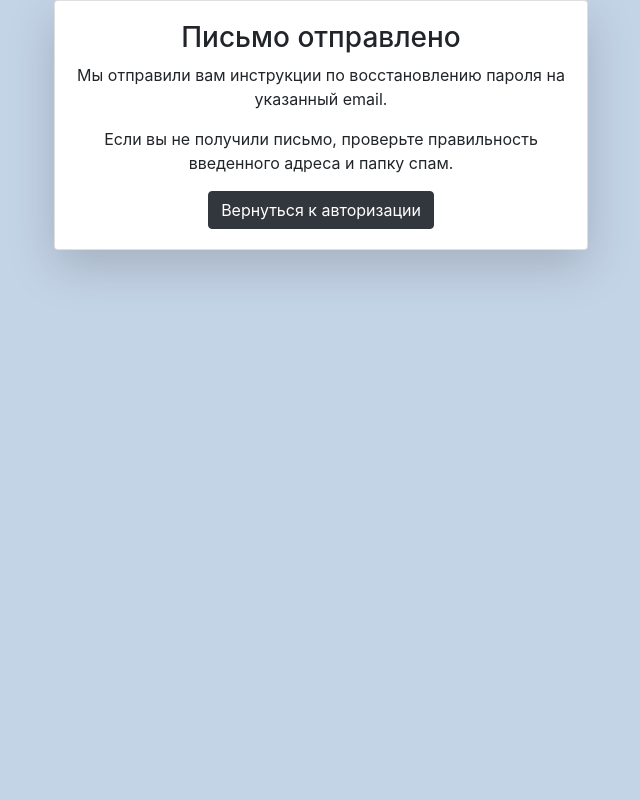
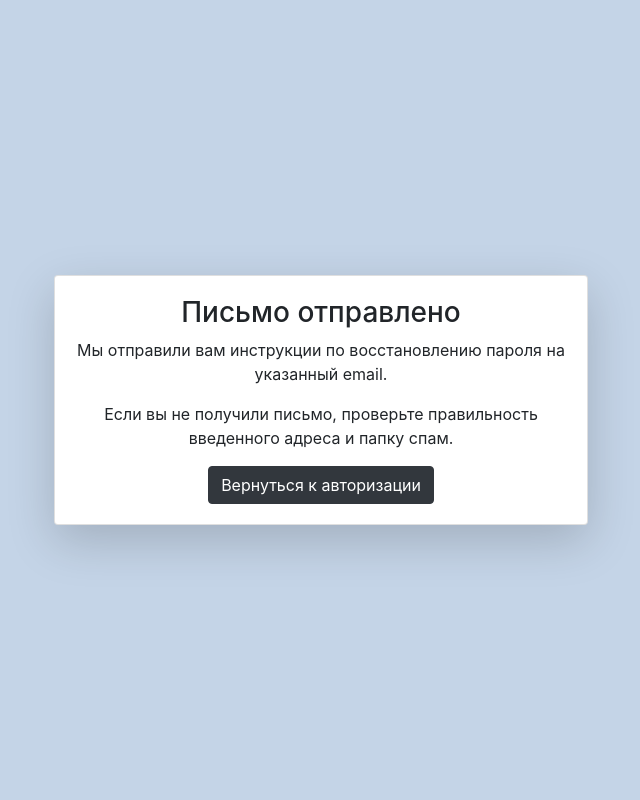
Before and after one commit to R1Jedi/my-django-app, a Django app: page /users/password-reset/done/ in a window 1280 px wide. Shown: the whole page, without its empty margins (319-959 px from the left). Run offline with Django 3.2, Linux system fonts and the light colour scheme; some libraries are stand-ins or nearby versions.

Commit message:
Перенес в центр рамку в html, связанных со сбросом пароля

```diff
--- a/users/templates/users/password_reset_complete.html
+++ b/users/templates/users/password_reset_complete.html
@@ -4,7 +4,7 @@
 
 {% block content %}
 <div class="container">
-    <div class="row justify-content-center">
+    <div class="row justify-content-center align-items-center min-vh-100">
         <div class="col-md-6">
             <div class="card shadow-lg">
                 <div class="card-body text-center">
--- a/users/templates/users/password_reset_done.html
+++ b/users/templates/users/password_reset_done.html
@@ -4,7 +4,7 @@
 
 {% block content %}
 <div class="container">
-    <div class="row justify-content-center">
+    <div class="row justify-content-center align-items-center min-vh-100">
         <div class="col-md-6">
             <div class="card shadow-lg">
                 <div class="card-body text-center">
```
